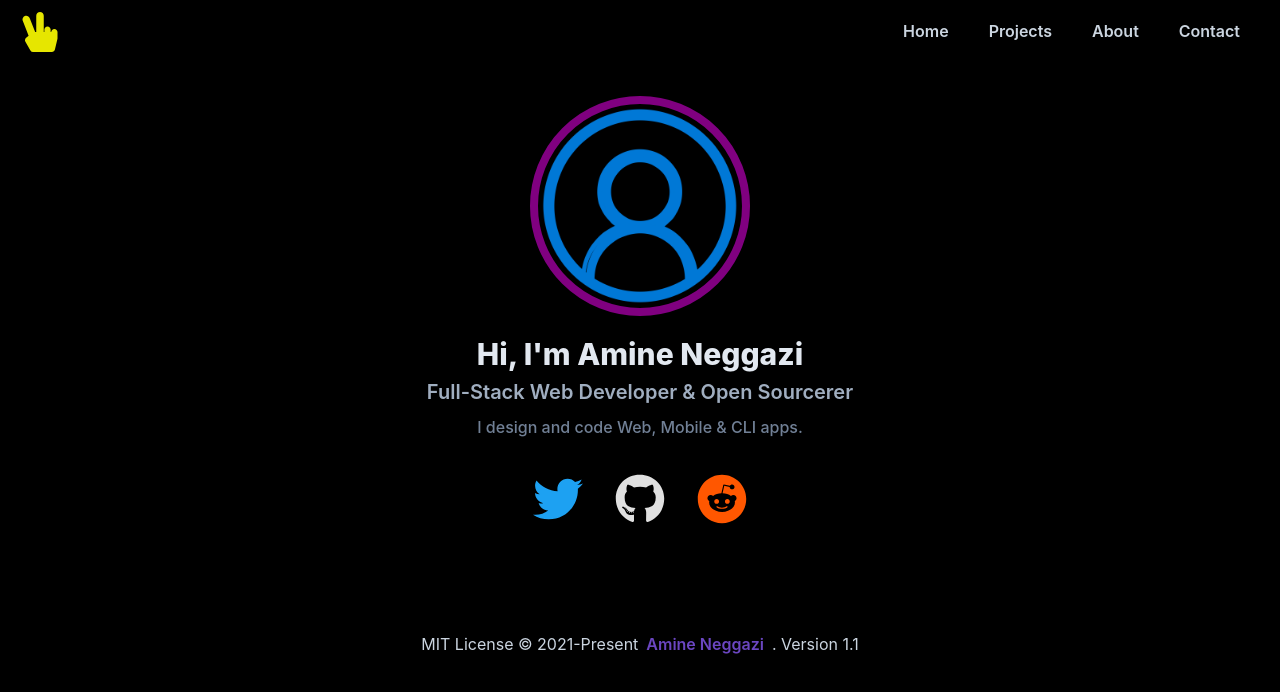
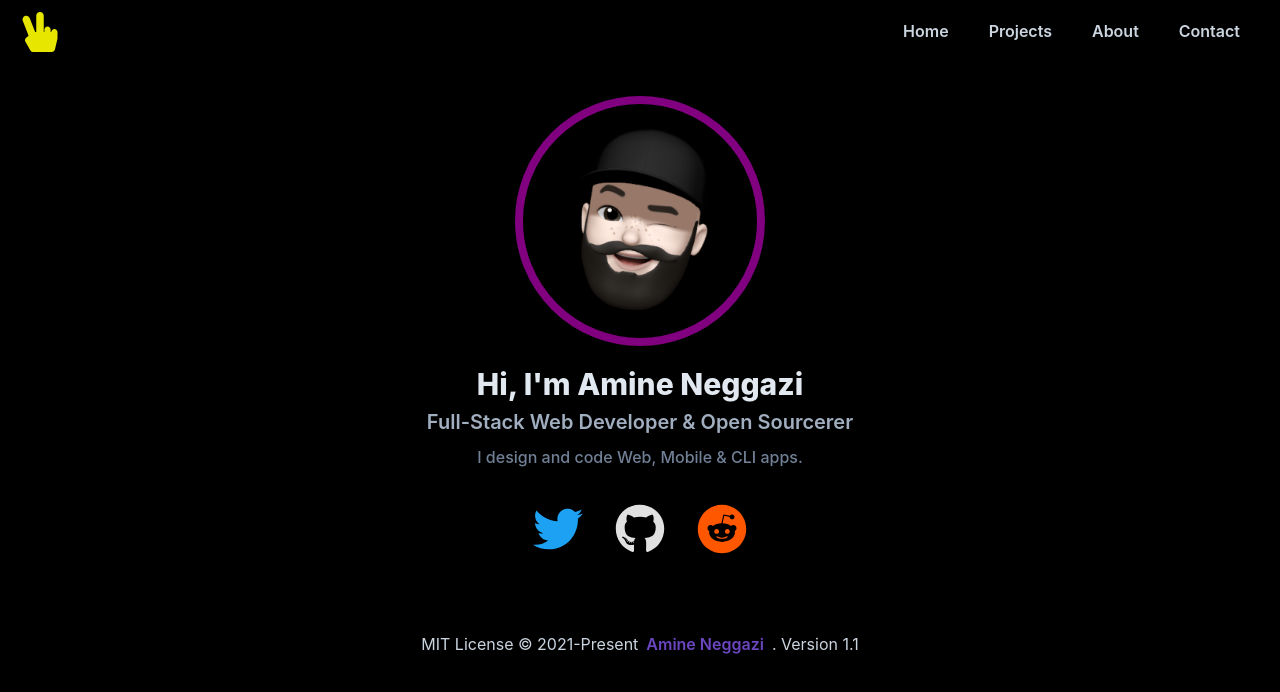
Before and after one commit to nemo256/portfolio, a Next.js app: page / in a window 1280 px wide. Shown: the top 692 px of the page. Built offline with nearby package versions, Linux system fonts and the light colour scheme; a web font is replaced by a local one.

Commit message:
Added memoji!

```diff
--- a/src/components/Hero.js
+++ b/src/components/Hero.js
@@ -25,14 +25,15 @@ export default function Hero() {
         align='center'
       >
         <Image
-          boxSize='220px'
+          boxSize='250px'
           rounded='full'
           border='solid'
           border='8px'
           borderColor='purple'
-          src="me.png"
+          src="memoji.png"
           fallbackSrc='wave-emoji.png'
           alt='My profile picture'
+          _hover={{ bgColor: "whiteAlpha.50" }}
         />
         <Text
           pt='4'
```
Also changed, not shown: public/memoji.png (added).
